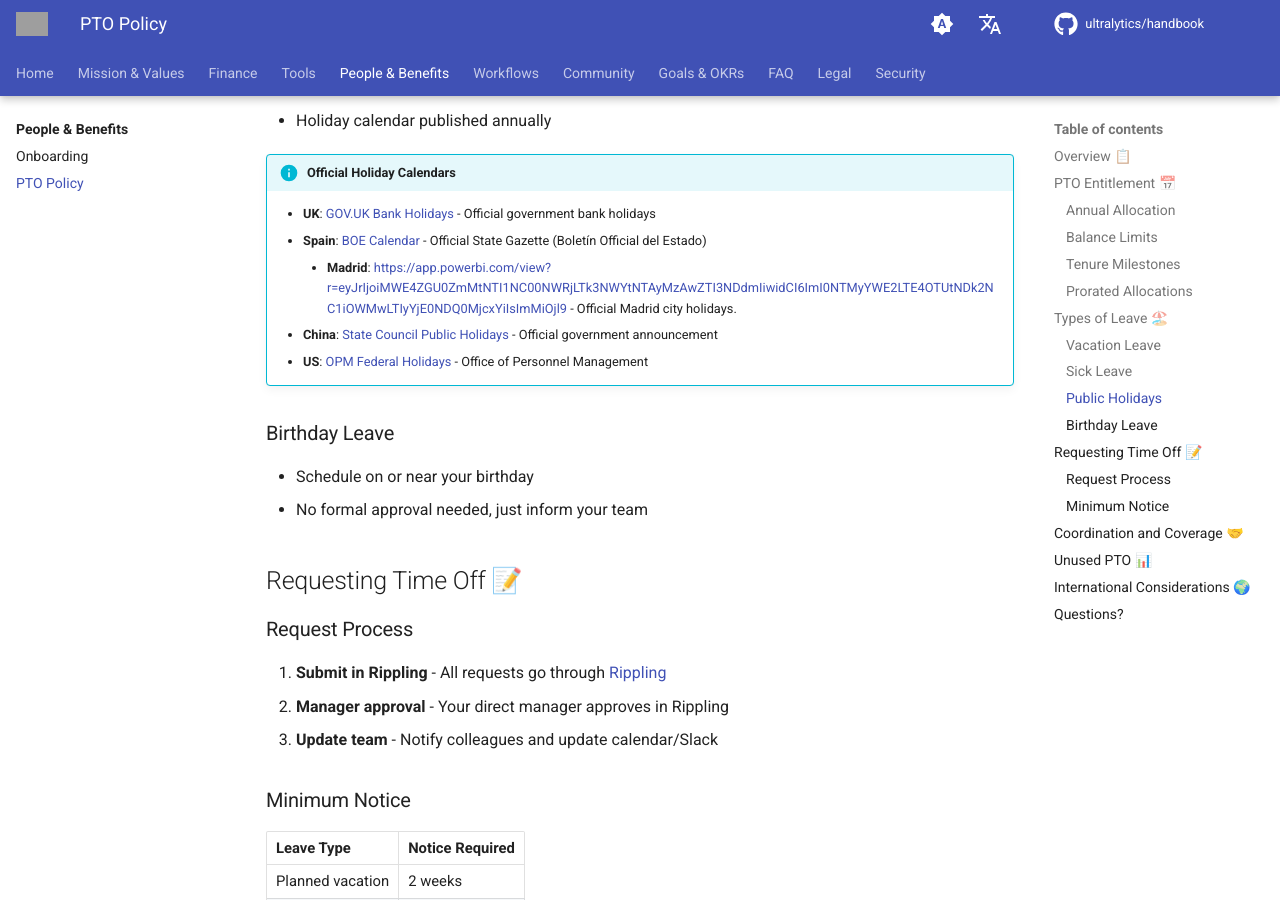
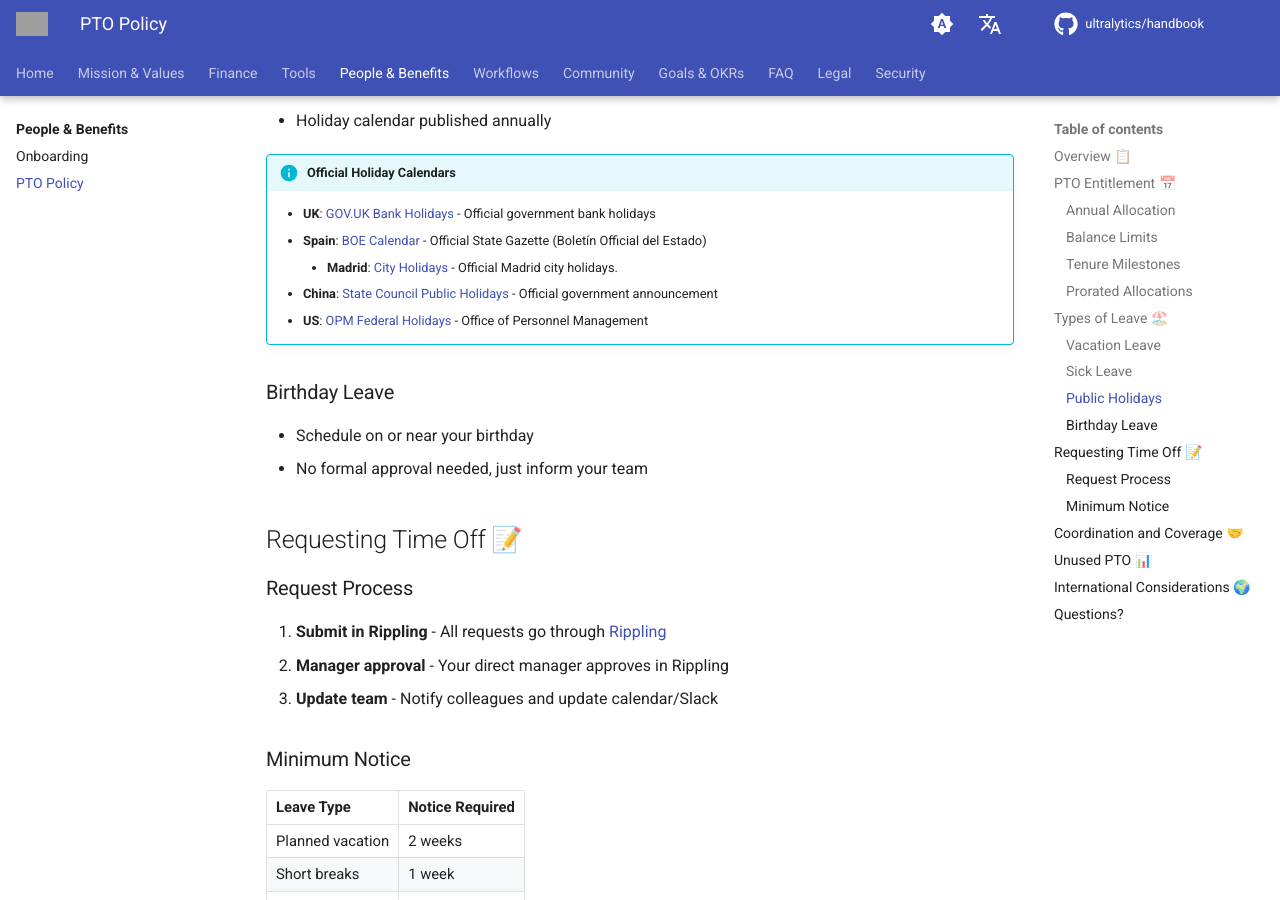
Before and after one commit to ultralytics/handbook, an MkDocs documentation site: the page built from docs/en/people/pto-policy.md, in a window 1280 px wide and 900 px high, scrolled down 1967 px. Built offline with MkDocs 1.6.1 and Material for MkDocs 9.7.7, drawn with Linux system fonts in a browser that asks for light colours; comment, search, counter and statistics services are not loaded; grey boxes are pictures that could not be loaded.

Commit message:
Update docs/en/people/pto-policy.md
Co-authored-by: Ultralytics Assistant <135830346+UltralyticsAssistant@users.noreply.github.com>
Signed-off-by: Glenn Jocher <glenn.jocher@ultralytics.com>

```diff
--- a/docs/en/people/pto-policy.md
+++ b/docs/en/people/pto-policy.md
@@ -74,7 +74,7 @@
 
     - **UK**: [GOV.UK Bank Holidays](https://www.gov.uk/bank-holidays) - Official government bank holidays
     - **Spain**: [BOE Calendar](https://www.boe.es/diario_boe/calendarios.php) - Official State Gazette (Boletín Official del Estado)
-        - **Madrid**: [https://app.powerbi.com/view?r=eyJrIjoiMWE4ZGU0ZmMtNTI1NC00NWRjLTk3NWYtNTAyMzAwZTI3NDdmIiwidCI6ImI0NTMyYWE2LTE4OTUtNDk2NC1iOWMwLTIyYjE0NDQ0MjcxYiIsImMiOjl9](City Holidays) - Official Madrid city holidays.
+        - **Madrid**: [City Holidays](https://app.powerbi.com/view?r=eyJrIjoiMWE4ZGU0ZmMtNTI1NC00NWRjLTk3NWYtNTAyMzAwZTI3NDdmIiwidCI6ImI0NTMyYWE2LTE4OTUtNDk2NC1iOWMwLTIyYjE0NDQ0MjcxYiIsImMiOjl9) - Official Madrid city holidays.
     - **China**: [State Council Public Holidays](https://english.www.gov.cn/policies/latestreleases/202411/12/content_WS67331db5c6d0868f4e8ecd92.html) - Official government announcement
     - **US**: [OPM Federal Holidays](https://www.opm.gov/policy-data-oversight/pay-leave/federal-holidays/) - Office of Personnel Management
 
```
